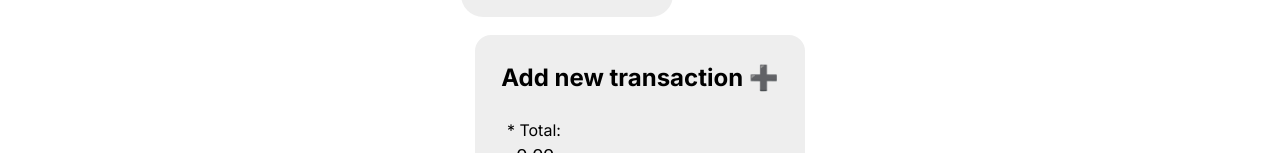
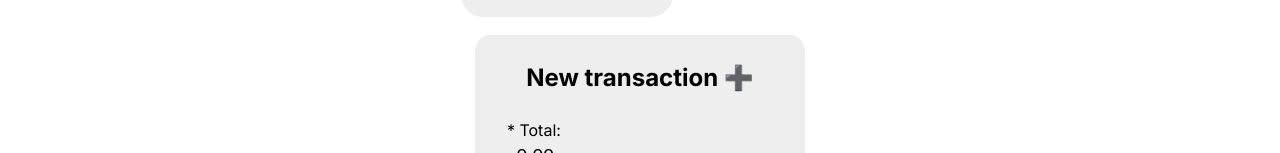
Before and after one commit to kintrix007/transaction-manager, a Next.js app: page / in a window 1280 px wide. Shown: the part 244-397 px from the top of the page. Built offline with nearby package versions, Linux system fonts and the light colour scheme; no server answers; the database is empty.

Commit message:
Change the title of adding new transaction

```diff
--- a/components/transactionList.tsx
+++ b/components/transactionList.tsx
@@ -171,7 +171,7 @@ export default function TransactionList() {
             // However, this works for the sake of the demo.
             !editing
                 ?
-                <Popup title="Add new transaction ➕">
+                <Popup title="New transaction ➕">
                     <TransactionForm onSubmit={addTransaction} />
                 </Popup>
                 : null
```
